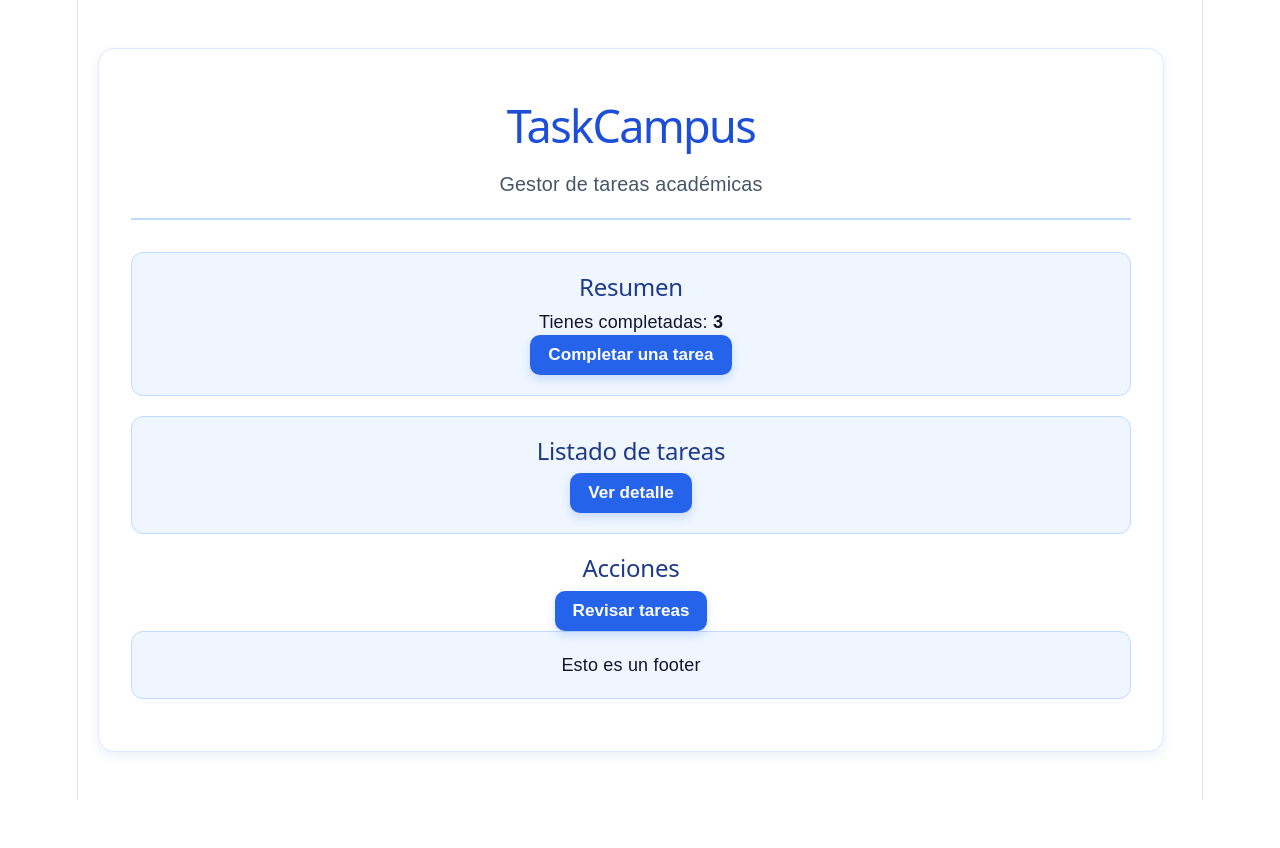
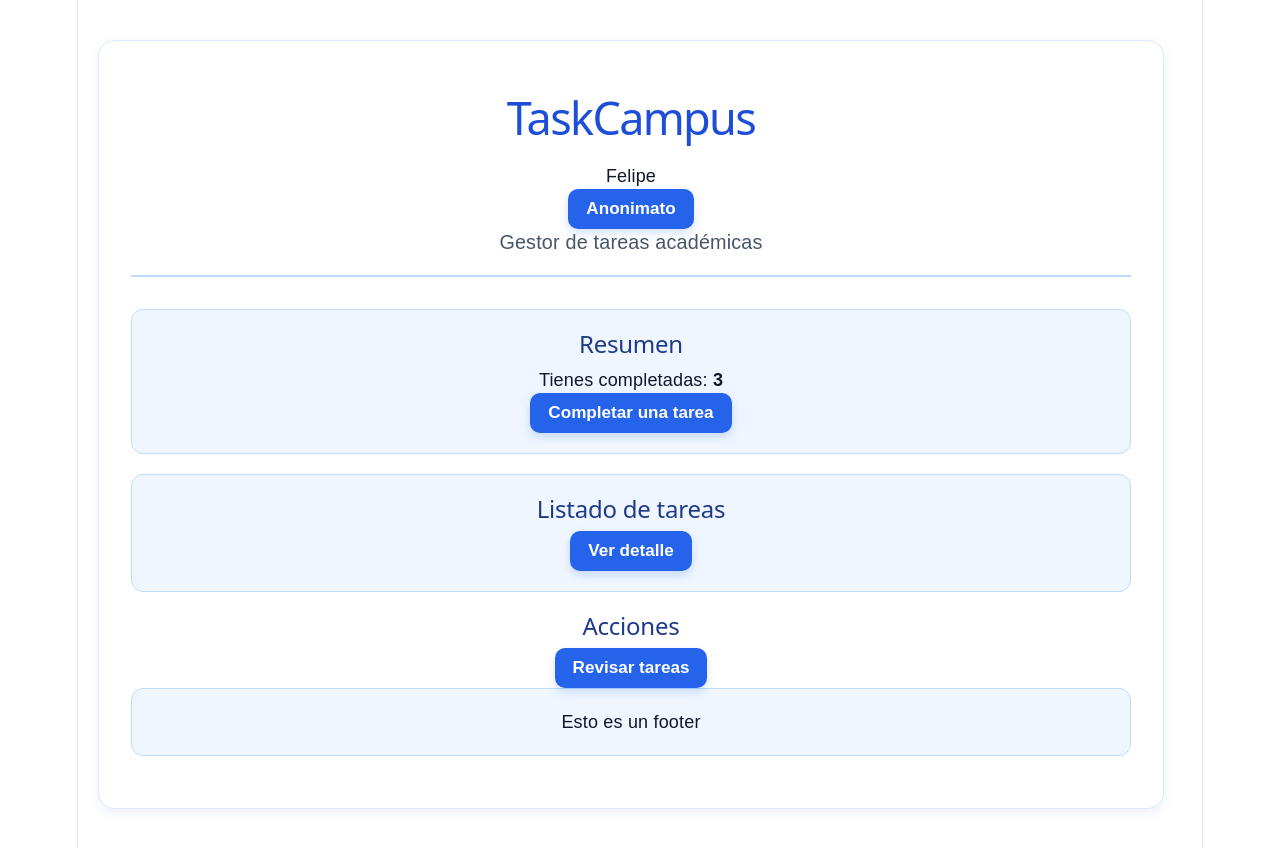
Before and after one commit to felipeIGF0/react_tutorialLAB, a React (Vite) app in the folder taskcampus/: page / in a window 1280 px wide. Before the commit the page ends 800 px from the top, so only its background shows below. Built offline with nearby package versions, Linux system fonts and the light colour scheme.

Commit message:
TutorialReact07 usuario anonimo

```diff
--- a/taskcampus/src/App.jsx
+++ b/taskcampus/src/App.jsx
@@ -24,11 +24,18 @@ const App = () => {
     )
   }
 
+  const [usuario, setUsuario] = useState("Felipe");
+
+  const usuarioAnonimo = () => {
+    setUsuario("Usuario anonimo");
+  }
+
   return (
     <main className="app-container">
       <Header
         title="TaskCampus"
         description="Gestor de tareas académicas"
+        usuario={usuario} botonAnonimo={usuarioAnonimo}
       />
 
       <TaskSummary
--- a/taskcampus/src/components/Header.jsx
+++ b/taskcampus/src/components/Header.jsx
@@ -1,8 +1,10 @@
-function Header({ title, description }) {
+function Header({ title, description, usuario, botonAnonimo }) {
     return (
         <header className="header">
-            <h1 className="header-title">{title}</h1>
-            <p className="header-description">{description}</p>
+          <h1 className="header-title">{title}</h1>
+          <p>{usuario}</p>
+          <button className="task-button" onClick={botonAnonimo}>Anonimato</button>
+          <p className="header-description">{description}</p>
         </header>
     )
 }
```
